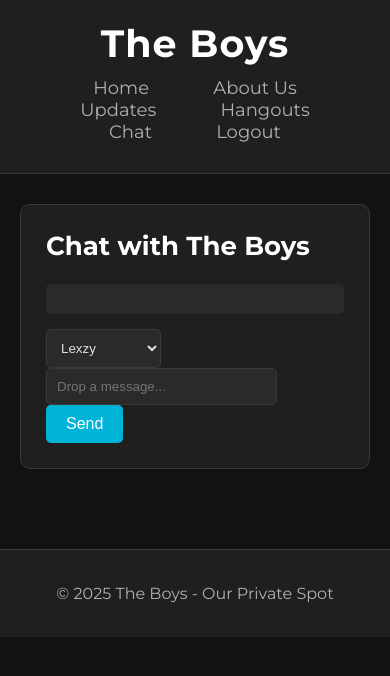
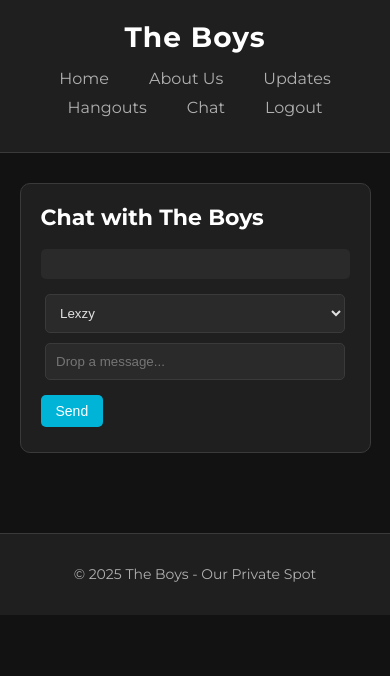
Before and after one commit to Lexzy01/THE-BIYS-WEBSITE, a plain HTML site: page chat.html in a window 390 px wide. Drawn offline with Linux system fonts and the light colour scheme.

Commit message:
Add files via upload

```diff
--- a/style.css
+++ b/style.css
@@ -13,7 +13,7 @@ header {
     padding: 20px;
     text-align: center;
     border-bottom: 1px solid #3a3a3a;
-    position: sticky; /* Sticks to top when scrolling */
+    position: sticky;
     top: 0;
     z-index: 10;
 }
@@ -27,18 +27,20 @@ header h1 {
 }
 
 header h1:hover {
-    transform: scale(1.05); /* Slight bounce on hover */
+    transform: scale(1.05);
 }
 
 nav ul {
     list-style: none;
     padding: 10px 0;
     margin: 0;
+    display: flex;
+    flex-wrap: wrap; /* Wraps nav items on small screens */
+    justify-content: center;
 }
 
 nav ul li {
-    display: inline;
-    margin: 0 20px;
+    margin: 5px 15px; /* Reduced margin for mobile */
 }
 
 nav ul li a {
@@ -53,29 +55,30 @@ nav ul li a:hover {
     color: #fff;
     background-color: #3a3a3a;
     border-radius: 5px;
-    transform: translateY(-2px); /* Lift effect */
+    transform: translateY(-2px);
 }
 
-/* Main - interactive sections */
+/* Main - smooth and responsive */
 main {
     max-width: 900px;
+    width: 90%; /* Scales down on mobile */
     margin: 30px auto 80px;
-    padding: 0 20px;
+    padding: 0 10px; /* Smaller padding on mobile */
 }
 
 section {
     background-color: #1f1f1f;
-    padding: 25px;
+    padding: 20px;
     margin-bottom: 20px;
     border-radius: 10px;
     border: 1px solid #3a3a3a;
-    cursor: pointer; /* Signals it’s interactive */
+    cursor: pointer;
     transition: all 0.3s ease;
 }
 
 section:hover {
-    transform: translateY(-5px); /* Lift on hover */
-    border-color: #00b4d8; /* Subtle cyan edge */
+    transform: translateY(-5px);
+    border-color: #00b4d8;
     box-shadow: 0 5px 15px rgba(0, 180, 216, 0.2);
 }
 
@@ -87,7 +90,7 @@ h2 {
 }
 
 section:hover h2 {
-    color: #00b4d8; /* Cyan pop on hover */
+    color: #00b4d8;
 }
 
 p {
@@ -99,10 +102,71 @@ p {
 }
 
 section:hover p {
-    opacity: 1; /* Text sharpens on hover */
+    opacity: 1;
 }
 
-/* Footer - subtle interaction */
+/* Button styling */
+.action-btn {
+    background-color: #00b4d8;
+    color: #fff;
+    border: none;
+    padding: 10px 20px;
+    border-radius: 5px;
+    font-size: 16px;
+    cursor: pointer;
+    transition: all 0.3s ease;
+    margin: 5px 0; /* Space on mobile */
+}
+
+.action-btn:hover {
+    background-color: #fff;
+    color: #121212;
+    transform: scale(1.05);
+}
+
+/* Chat, hangout, and update lists */
+.chat-box, .hangout-list, .update-list {
+    background-color: #2a2a2a;
+    padding: 15px;
+    border-radius: 5px;
+    max-height: 300px;
+    overflow-y: auto;
+    margin-bottom: 15px;
+}
+
+.hangout-list, .update-list {
+    list-style: none;
+    padding: 0;
+}
+
+.hangout-list li, .update-list li {
+    padding: 10px;
+    margin-bottom: 10px;
+    border-radius: 5px;
+}
+
+/* Inputs and selects */
+#chat-input, #hangout-input, #username, #password, #chat-user {
+    display: block;
+    width: 100%; /* Full width on mobile */
+    max-width: 300px; /* Cap for larger screens */
+    margin: 10px auto;
+    padding: 10px;
+    background-color: #2a2a2a;
+    border: 1px solid #3a3a3a;
+    color: #e0e0e0;
+    border-radius: 5px;
+    box-sizing: border-box; /* Includes padding in width */
+}
+
+/* Login message */
+#message {
+    text-align: center;
+    color: #00b4d8;
+    margin-top: 10px;
+}
+
+/* Footer */
 footer {
     text-align: center;
     padding: 15px;
@@ -113,106 +177,28 @@ footer {
 }
 
 footer:hover {
-    color: #fff; /* Brightens on hover */
-}
-/* Button styling */
-.action-btn {
-    background-color: #00b4d8;
     color: #fff;
-    border: none;
-    padding: 10px 20px;
-    border-radius: 5px;
-    font-size: 16px;
-    cursor: pointer;
-    transition: all 0.3s ease;
 }
 
-.action-btn:hover {
-    background-color: #fff;
-    color: #121212;
-    transform: scale(1.05);
+/* Media query for mobile */
+@media (max-width: 600px) {
+    header h1 {
+        font-size: 28px; /* Smaller title */
     }
-.chat-box {
-    background-color: #2a2a2a;
-    padding: 15px;
-    border-radius: 5px;
-    max-height: 300px;
-    overflow-y: auto;
-    margin-bottom: 15px;
+    nav ul li {
+        margin: 5px 10px; /* Tighter spacing */
     }
-
-#chat-input {
-    background-color: #2a2a2a;
-    border: 1px solid #3a3a3a;
-    color: #e0e0e0;
-    padding: 10px;
-    width: 70%;
-    border-radius: 5px;
-    margin-right: 10px;
+    nav ul li a {
+        font-size: 16px; /* Smaller links */
     }
-
-#send-btn {
-    background-color: #00b4d8;
-    color: #fff;
+    h2 {
+        font-size: 22px; /* Smaller headings */
     }
-.update-list {
-    list-style: none;
-    padding: 0;
+    p {
+        font-size: 14px; /* Smaller text */
     }
-
-.update-list li {
-    background-color: #2a2a2a;
-    padding: 10px;
-    margin-bottom: 10px;
-    border-radius: 5px;
+    .action-btn {
+        padding: 8px 15px; /* Smaller buttons */
+        font-size: 14px;
     }
-.hangout-list {
-    list-style: none;
-    padding: 0;
 }
-
-.hangout-list li {
-    background-color: #2a2a2a;
-    padding: 10px;
-    margin-bottom: 10px;
-    border-radius: 5px;
-}
-#username, #password {
-    display: block;
-    width: 200px;
-    margin: 10px auto;
-    padding: 10px;
-    background-color: #2a2a2a;
-    border: 1px solid #3a3a3a;
-    color: #e0e0e0;
-    border-radius: 5px;
-}
-
-#message {
-    text-align: center;
-    color: #00b4d8;
-}
-#username, #password {
-    display: block;
-    width: 200px;
-    margin: 10px auto;
-    padding: 10px;
-    background-color: #2a2a2a;
-    border: 1px solid #3a3a3a;
-    color: #e0e0e0;
-    border-radius: 5px;
-}
-
-#message {
-    text-align: center;
-    color: #00b4d8;
-    margin-top: 10px;
-}
-#chat-user {
-    background-color: #2a2a2a;
-    border: 1px solid #3a3a3a;
-    color: #e0e0e0;
-    padding: 10px;
-    border-radius: 5px;
-    margin-right: 10px;
-}
```
Lines whose indentation alone changed are shown as unchanged.
